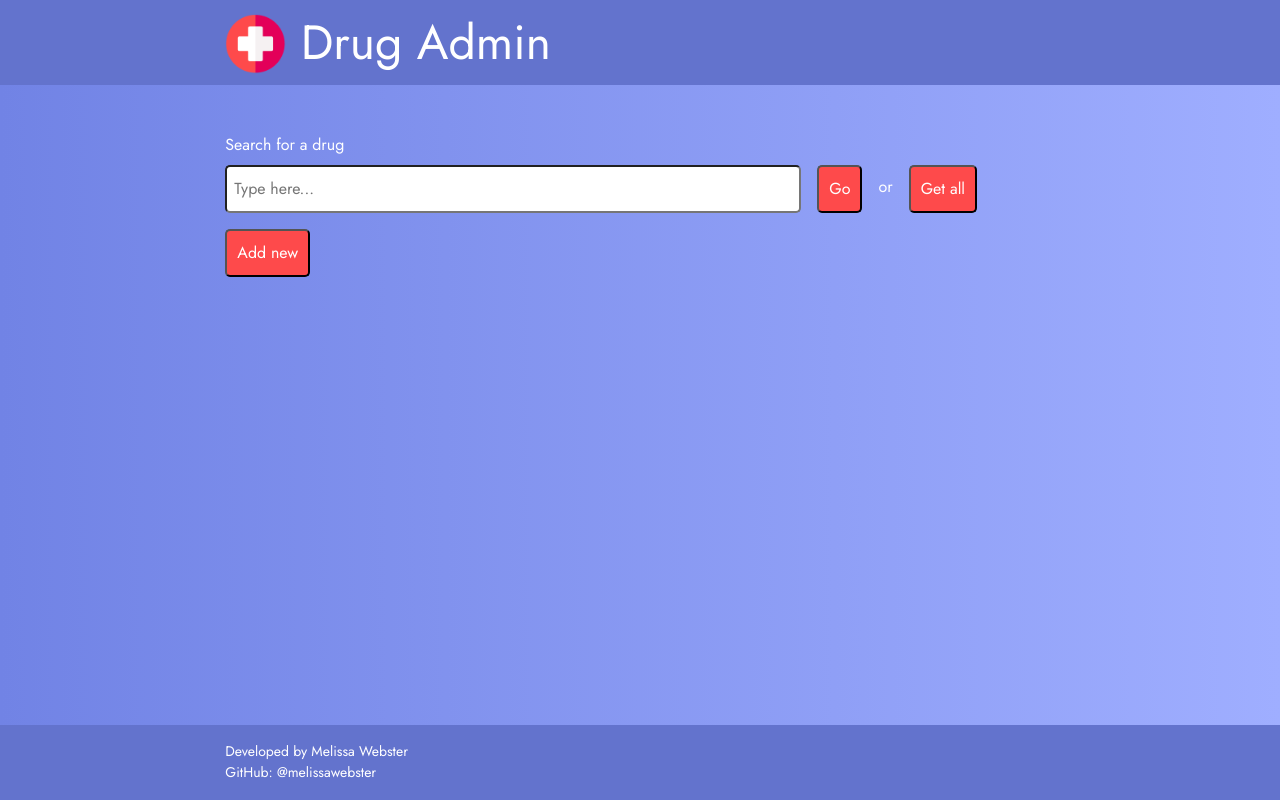
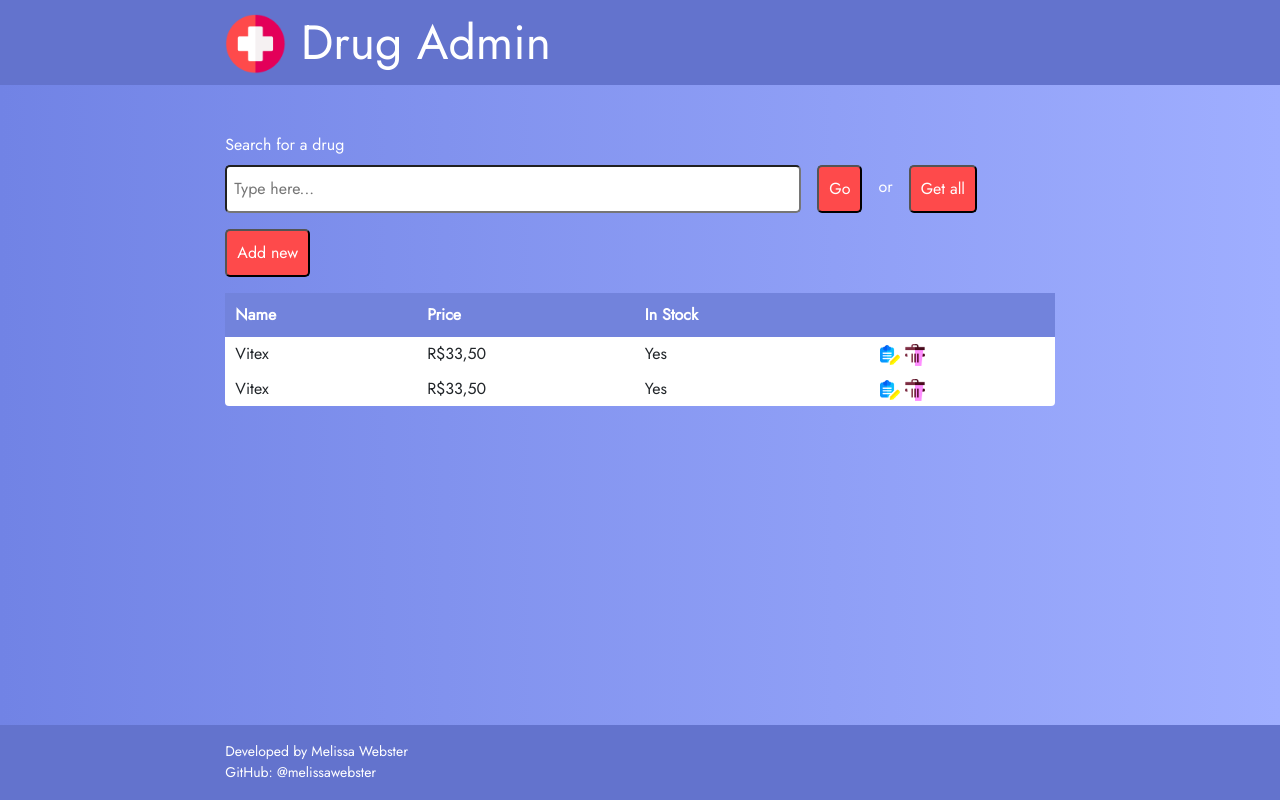
Before and after one commit to melissawebster/drug-admin-api, a React (Vite) app in the folder drug-admin-frontend/: page / in a window 1280 px wide. Built offline with nearby package versions, Linux system fonts and the light colour scheme.

Commit message:
create table layout

```diff
--- a/drug-admin-frontend/src/App.tsx
+++ b/drug-admin-frontend/src/App.tsx
@@ -1,6 +1,8 @@
 import Header from './components/header/Header'
+import SearchBar from './components/search-bar/SearchBar'
+import Table from './components/table/Table'
 import Footer from './components/footer/Footer'
-import SearchBar from './components/search-bar/SearchBar'
+
 import './App.css'
 
 
@@ -10,6 +12,7 @@ function App() {
       <div>
         <Header />
         <SearchBar />
+        <Table />
         <Footer />
       </div>
 
--- a/drug-admin-frontend/src/components/header/Header.tsx
+++ b/drug-admin-frontend/src/components/header/Header.tsx
@@ -9,7 +9,7 @@ function Header () {
             <div className="row">
               <div className="col-8 mx-auto d-flex">
                   <img src={logo} alt="logo" className="logo"/>
-                  <div className="title">Drug Admin</div>
+                  <div className="title">Drug&nbsp;Admin</div>
               </div>
             </div>
           </div>
--- /dev/null
+++ b/drug-admin-frontend/src/components/table/Table.css
@@ -0,0 +1,27 @@
+@import url('https://fonts.googleapis.com/css?family=Jost');
+
+.table-content {
+    border-collapse: collapse;
+    font-family: Jost;
+    background-color: #FFF;
+    border-radius: 4px;
+}
+
+.table-content thead tr {
+    background-color: #7283DC;
+    font-style: normal;
+    color: #FFF;
+}
+
+.table-content th {
+    padding: 10px;
+}
+
+.table-content td {
+    padding: 5px 0 5px 10px;
+}
+
+.icon-table {
+    width: 20px;
+    margin-left: 5px;
+}
--- /dev/null
+++ b/drug-admin-frontend/src/components/table/Table.tsx
@@ -0,0 +1,50 @@
+// import React, { useState } from 'react';
+import edit from '../../assets/edit.png';
+import remove from '../../assets/remove.png';
+import 'bootstrap/dist/css/bootstrap.min.css';
+import './Table.css'
+
+function Table () {
+    return (
+        <>
+          <div className="container-fluid mt-3">
+            <div className="row">
+                <div className="col-8 mx-auto">
+                    <table className="table-content container-fluid">
+                        <thead>
+                            <tr>
+                                <th>Name</th>
+                                <th>Price</th>
+                                <th>In Stock</th>
+                                <th></th>
+                            </tr>
+                        </thead>
+                        <tbody>
+                            <tr>
+                                <td>Vitex</td>
+                                <td>R$33,50</td>
+                                <td>Yes</td>
+                                <td>
+                                    <img src={edit} alt="Edit" className="icon-table" />
+                                    <img src={remove} alt="Remove" className="icon-table" />
+                                </td>
+                            </tr>
+                            <tr>
+                                <td>Vitex</td>
+                                <td>R$33,50</td>
+                                <td>Yes</td>
+                                <td>
+                                    <img src={edit} alt="Edit" className="icon-table" />
+                                    <img src={remove} alt="Remove" className="icon-table" />
+                                </td>
+                            </tr>
+                        </tbody>
+                    </table>
+                </div>
+            </div>
+          </div>
+        </>
+      )
+}
+
+export default Table
```
Also changed, not shown: drug-admin-frontend/src/assets/edit.png (added), drug-admin-frontend/src/assets/remove.png (added).
